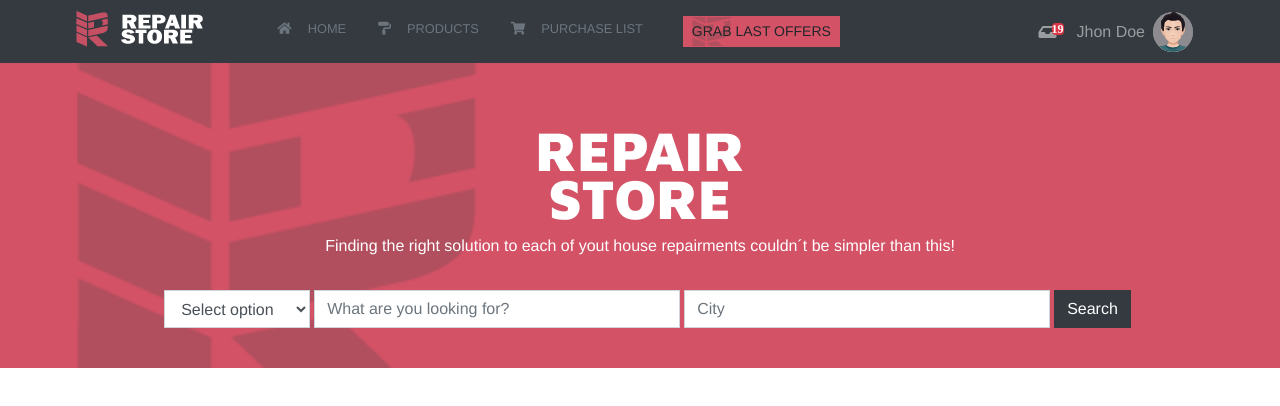
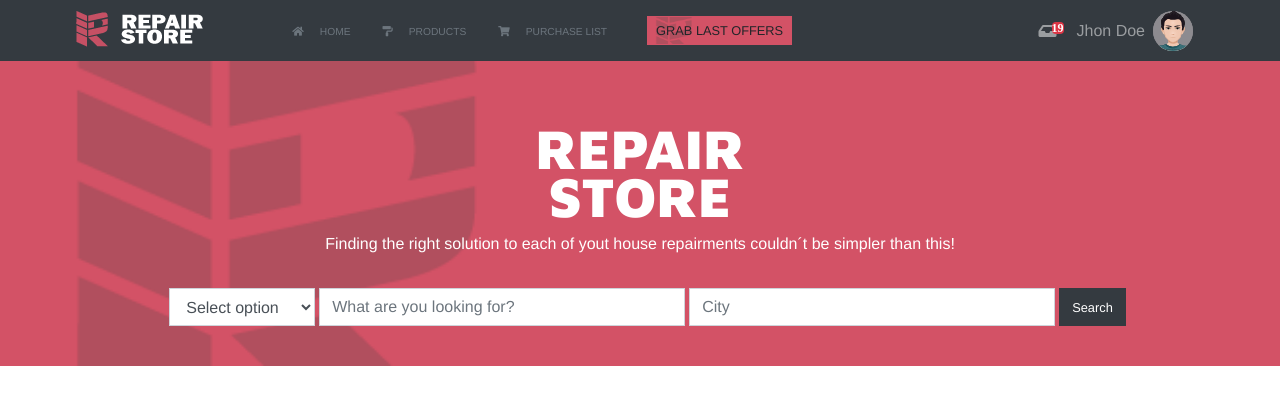
Before and after one commit to maosan132/Capstone-project---Repair-Store, a plain HTML site: page index.html in a window 1280 px wide. Drawn offline with nearby package versions, Linux system fonts and the light colour scheme.

Commit message:
fix the topbar

```diff
--- a/css/type.css
+++ b/css/type.css
@@ -7,3 +7,8 @@ body {
 .big-logo {
   font-family: 'Maven Pro', sans-serif;
 }
+
+nav a,
+.btn {
+  font-size: 0.8em;
+}
--- a/index.html
+++ b/index.html
@@ -21,17 +21,17 @@
       <div class="row topbar">
         <div class="container-fluid px-0 mx-0 px-md-5 mx-md-4 d-flex">
           <div class="col-2 logo"></div>
-          <nav class="col-7 nav">
+          <nav class="col-6 col-sm-7 d-flex flex-row align-items-center">
             <a class="nav-item nav-link text-secondary" href="#"><small>
-                <i class="fas fa-home pr-3"></i>HOME</small></a>
+                <i class="fas fa-home pr-1 pr-md-3"></i>HOME</small></a>
             <a class="nav-item nav-link text-secondary" href="#"><small>
-                <i class="fas fa-paint-roller pr-3"></i>PRODUCTS</small></a>
+                <i class="fas fa-paint-roller pr-1 pr-md-3"></i>PRODUCTS</small></a>
             <a class="nav-item nav-link text-secondary" href="#"><small>
-                <i class="fas fa-shopping-cart pr-3"></i>PURCHASE LIST</small></a>
+                <i class="fas fa-shopping-cart pr-1 pr-md-3"></i>PURCHASE LIST</small></a>
             <!-- <button type="button" class="btn bg-zattix rounded-0 ml-4 btn-sm">GRAB LAST OFFERS</button> -->
             <button type="button" class="btn bg-zattix rounded-0 btn-sm ml-4 my-2 d-none d-md-block">GRAB LAST OFFERS</button>
           </nav>
-          <div class="col-3 login ml-auto d-flex align-items-center justify-content-end">
+          <div class="col-2  col-md-3 login ml-auto d-flex align-items-center justify-content-end">
             <span class="inbox"><i class="fas fa-inbox text-white-50 d-none d-md-block"><span
                   class="badge badge-danger position-relative p-0">19</span></i>
             </span>
```
